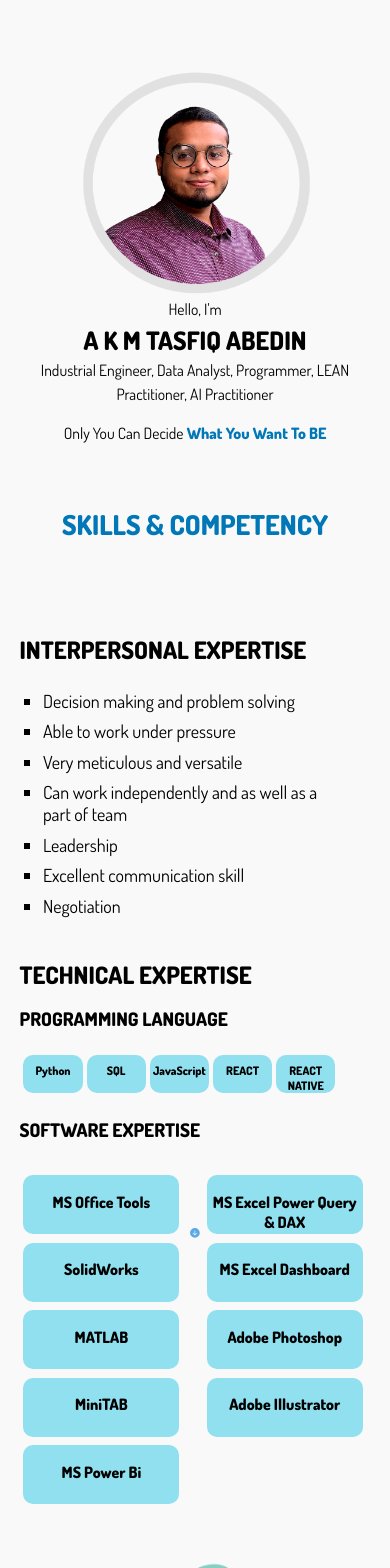
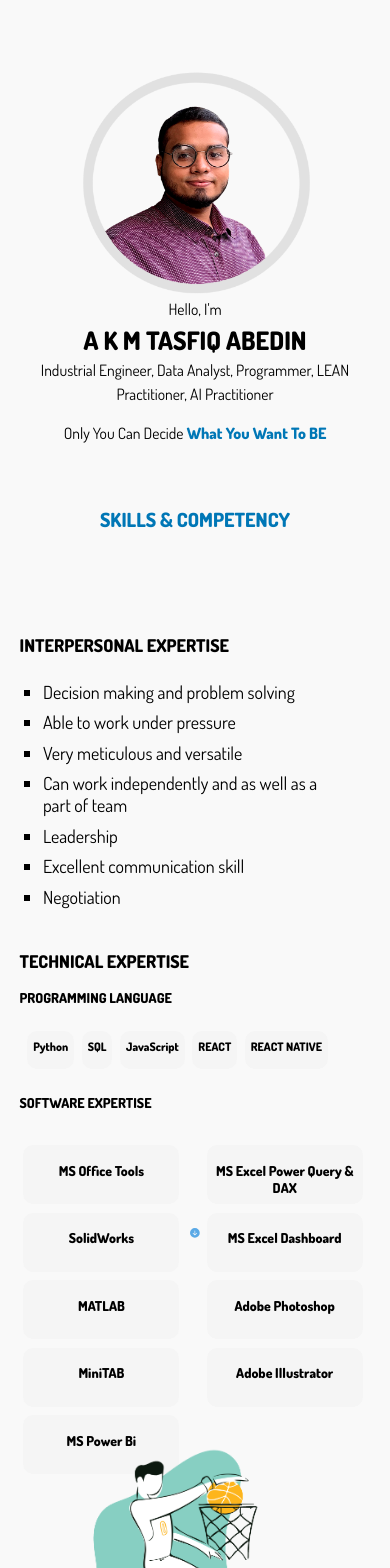
Before and after one commit to TasfiqAbedinIE/PortfolioWebsite-m, a React (Create React App) app: page / in a window 390 px wide. Shown: the top 1568 px of the page. Built offline with nearby package versions, Linux system fonts and the light colour scheme.

Commit message:
Updated-V-1.0.1

```diff
--- a/src/Components/Header/header.css
+++ b/src/Components/Header/header.css
@@ -74,62 +74,7 @@
     /* font-size: 2vw; */
 /* } */
 
-
-/* ================== Education container ================== */
-
-.certification_detail{
-    display: flex;
-    flex-direction: row;
-}
-.education_cert_detail{
-    position: relative;
-    padding-top: 12vh;
-    padding-left: 8vw;
-    margin-right: 5vw;
-}
-#prof_cert_1{
-    border: 2px solid var(--color-blue-3);
-    border-radius: 20px;
-    height: 20vh;
-    width: 35vw;
-    box-shadow: 5px 5px 10px var(--color-blue-3);
-    margin-top: 4vh;
-    cursor: pointer;
-}
-#prof_cert_1:hover{
-    background-color: var(--color-white-1);
-    border-color: var(--color-white-1);
-}
-#cert_header{
-    margin-bottom: 3vh;
-    color: var(--color-blue-2);
-}
-#cert_stage_header{
-    margin-top: 3vh;
-    color: var(--color-blue-3);
-}
-#cert_details{
-    margin-top: 2vh;
-    margin-left: 3vw;
-}
-#prof_cert_head{
-    font-size: 1.5vw;
-    font-weight: bolder;
-    margin-top: 2vh;
-    margin-left: 1.5vw;
-}
-#prof_cert_uni{
-    font-size: 1.3vw;
-    font-weight: bold;
-    margin-top: 0.5vh;
-    margin-left: 1.5vw;
-    margin-bottom: 0.5vh;
-}
-#prof_cert_cer{
-    font-size: 1.2vw;
-    margin-left: 1.5vw;
-}
-/* ================== Skill container ================== */
+/* ================== SKILL CONTAINER STYLE ================== */
 
 .skillexp{
     display: flex;
@@ -220,6 +165,65 @@
     margin-left: 3vw;
     margin-top: -25vh;
 }
+
+
+/* ================== SKILL CONTAINER END ================== */
+
+/* ================== Education container ================== */
+
+.certification_detail{
+    display: flex;
+    flex-direction: row;
+}
+.education_cert_detail{
+    position: relative;
+    padding-top: 12vh;
+    padding-left: 8vw;
+    margin-right: 5vw;
+}
+#prof_cert_1{
+    border: 2px solid var(--color-blue-3);
+    border-radius: 20px;
+    height: 20vh;
+    width: 35vw;
+    box-shadow: 5px 5px 10px var(--color-blue-3);
+    margin-top: 4vh;
+    cursor: pointer;
+}
+#prof_cert_1:hover{
+    background-color: var(--color-white-1);
+    border-color: var(--color-white-1);
+}
+#cert_header{
+    margin-bottom: 3vh;
+    color: var(--color-blue-2);
+}
+#cert_stage_header{
+    margin-top: 3vh;
+    color: var(--color-blue-3);
+}
+#cert_details{
+    margin-top: 2vh;
+    margin-left: 3vw;
+}
+#prof_cert_head{
+    font-size: 1.5vw;
+    font-weight: bolder;
+    margin-top: 2vh;
+    margin-left: 1.5vw;
+}
+#prof_cert_uni{
+    font-size: 1.3vw;
+    font-weight: bold;
+    margin-top: 0.5vh;
+    margin-left: 1.5vw;
+    margin-bottom: 0.5vh;
+}
+#prof_cert_cer{
+    font-size: 1.2vw;
+    margin-left: 1.5vw;
+}
+
 
 /* ================== Project container ================== */
 .project {
@@ -506,7 +510,7 @@
 
     /* ------------------------------- HEADER SECTION RESPONSIVE END ------------------------------ */
 
-    /* -------------------- skill container ---------------------- */
+    /* -------------------- SKILL CONTAINER RESPONSIVE ---------------------- */
     .container_title {
         width: 90%;
         position: absolute;
@@ -516,7 +520,7 @@
     }
     .title {
         color: var(--color-blue-3);
-        font-size: 7vw;
+        font-size: 5vw;
         font-weight: bold;
     }
     .skillexp{
@@ -529,25 +533,30 @@
         /* height: 100vh; */
         width: 90%;
         padding-top: -10vh;
+        font-size: 3VW;
         /* background-color: aqua; */
     }
 
     .technicalExp{
         margin-top: 5vh;
         width: 90%;
+        font-size: 3VW;
         /* background-color: blanchedalmond; */
     }
     .bordercontainer{
         display: none;
     }
     #programCard{
-        background-color: var(--color-blue-7);
-        width: 25vw;
+        /* background-color: var(--color-blue-7); */
+        background-color: whitesmoke;
+        width: auto;
         height: 4.5vh;
-        margin-left: 1vw;
+        margin-left: 2vw;
         margin-top: 3vh;
         margin-bottom: 1vh;
         border-radius: 10px;
+        padding-left:1.5vw;
+        padding-right: 1.5vw;
         text-align: center;
     }
     #progskillname{
@@ -555,7 +564,8 @@
         margin-top: 1vh
     }
     #softCard{
-        background-color: var(--color-blue-7);
+        /* background-color: var(--color-blue-7); */
+        background-color: whitesmoke;
         width: 40vw;
         height: 7vh;
         margin-left: 1vw;
@@ -564,15 +574,17 @@
         text-align: center;
     }
     #softskillname{
-        font-size: 4vw;
+        font-size: 3.5vw;
     }
     .skill_image{
         position: absolute;
         width: 70vw;
         height: 70vw;
         margin-left: 3vw;
-        margin-top: 20vh;
+        margin-top: 10vh;
     }
+
+    /* -------------------- SKILL CONTAINER RESPONSIVE END ---------------------- */
 
     /* ------------------- education container --------------------- */
     #education_container{
```
